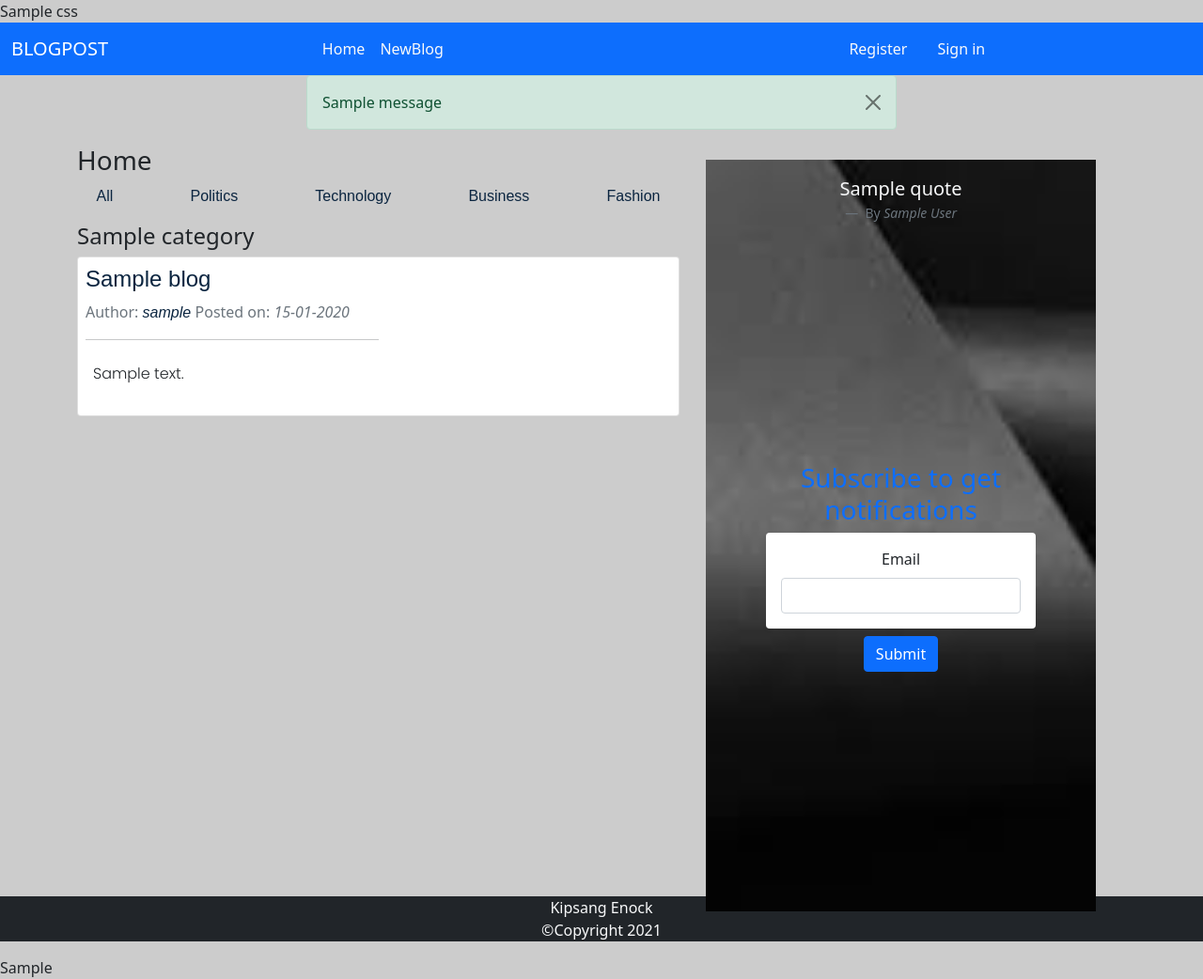
After one commit to kipsang01/Blogpost, a Flask app: template app/templates/category.html in a window 1280 px wide. The commit adds this page. Shown: the whole page at 94% size. Run offline with Flask 2, Linux system fonts and the light colour scheme; the template is opened without the code that fills it: most values are stand-ins (such as "Sample title", 1, 10 or a date in 2020); one stand-in notice (Sample message) is shown; form fields are guessed from the names that the template uses; data that the repository does not hold is empty; some web fonts are replaced.

Commit message:
Add category

```diff
--- a/app/templates/auth/login.html
+++ b/app/templates/auth/login.html
@@ -13,7 +13,7 @@
             {{ form.password.label (class='form-label') }} {{ form.password (class='form-control')}}
         </div>
         <div class=" shadow-sm p-3 mb-2 bg-body rounded">
-            {{ form.remember.label (class='form-label') }} {{ form.remember (class='form-control')}}
+            {{ form.remember.label (class='form-label') }} {{ form.remember (class="form-check-input")}}
         </div>
         {{form.submit (class='btn btn-primary w-100')}}
         <p class="m-2"> Don't have an account? <a href="{{url_for('auth.register')}}">Sign up here</a></p>
--- a/app/templates/blog.html
+++ b/app/templates/blog.html
@@ -15,7 +15,7 @@
                     </div>
                 </div>
                 <div class="card-body">
-                    <p>{{ blog.content }}</p>
+                    <p>{{ blog.content |safe }}</p>
                 </div>
             </div>
         </div>
--- /dev/null
+++ b/app/templates/category.html
@@ -0,0 +1,23 @@
+{% extends 'home.html'%}
+{%block blogs %}
+    <h4 class="sticky">{{category | capitalize}}</h4>
+        {%if blogs%}
+                {% for blog in blogs%}
+                    <div class="card p-2 ">
+                        <h4> <a  href=" {{ url_for('main.blog', blog_id = blog.id) }}"> {{ blog.title}} </a></h4>
+                        <span class="text-muted">Author: <a href="{{ url_for('main.profile',username = blog.author.username)}}"><i> {{ blog.author.username }}</i> </a> Posted on: <i>{{ blog.date_posted.strftime('%d-%m-%Y') }}</i></span>
+                        <hr class="w-50">
+                        <div class = "p-2 ">
+                            {% if (blog.content | length)>300 %}
+                            {{blog.content[:300] | safe}}... <a class="text-primary" href="{{ url_for('main.blog', blog_id = blog.id)}}">read more</a>
+                            {% else%}
+                            <p>{{blog.content| safe}}</p>
+                            {%endif %}
+                        </div>
+                    </div>
+
+                {% endfor%}
+        {% else %}
+            <p>There are no blogs</p>
+        {%endif%}
+{% endblock %}
--- a/app/templates/footer.html
+++ b/app/templates/footer.html
@@ -1,4 +1,4 @@
-<footer class="bg-dark fixed-bottom text-light text-center">
+<footer class="bg-dark  text-light text-center">
     <p>Kipsang Enock<br>
     &copy;Copyright 2021</p>
 </footer>
--- a/app/templates/home.html
+++ b/app/templates/home.html
@@ -1,9 +1,17 @@
 {% extends 'base.html'%}
 {% block body %}
 <div class="container">
-    <div class="row">
+    <div class="row vh-100">
         <div class="col-md-7 blogs">
             <h3>Home</h3>
+            <div class=" d-flex flex-row justify-content-around bd-highlight mb-3 ">
+                <div class="category-link"><a href="{{ url_for('main.home')}}">All</a></div> <br>
+                <div class="category-link"><a href="{{ url_for('main.blog_category',category = 'politics')}}">Politics</a></div> <br>
+                <div class="category-link"><a href="{{ url_for('main.blog_category',category = 'technology')}}">Technology</a></div> <br>
+                <div class="category-link"><a href="{{ url_for('main.blog_category',category = 'business')}}">Business</a></div> <br>
+                <div class="category-link"><a href="{{ url_for('main.blog_category',category = 'fashion')}}">Fashion</a></div>
+            </div>
+            {% block blogs%}
             {%if blogs%}
                 {% for blog in blogs%}
                     <div class="card p-2 ">
@@ -12,7 +20,7 @@
                         <hr class="w-50">
                         <div class = "p-2 ">
                             {% if (blog.content | length)>300 %}
-                            {{blog.content[:300]}}... <a class="text-primary" href="{{ url_for('main.blog', blog_id = blog.id)}}">read more</a>
+                            {{blog.content[:300] | safe}}... <a class="text-primary" href="{{ url_for('main.blog', blog_id = blog.id)}}">read more</a>
                             {% else%}
                             <p>{{blog.content}}</p>
                             {%endif %}
@@ -23,6 +31,7 @@
             {% else %}
             <p>There are no blogs</p>
             {%endif%}
+            {%endblock%}
         </div>
         <div class="col-md-5">
          {% include 'cover.html' %}
```
Also changed, not shown: app/main/views.py (+8 -0 lines).
